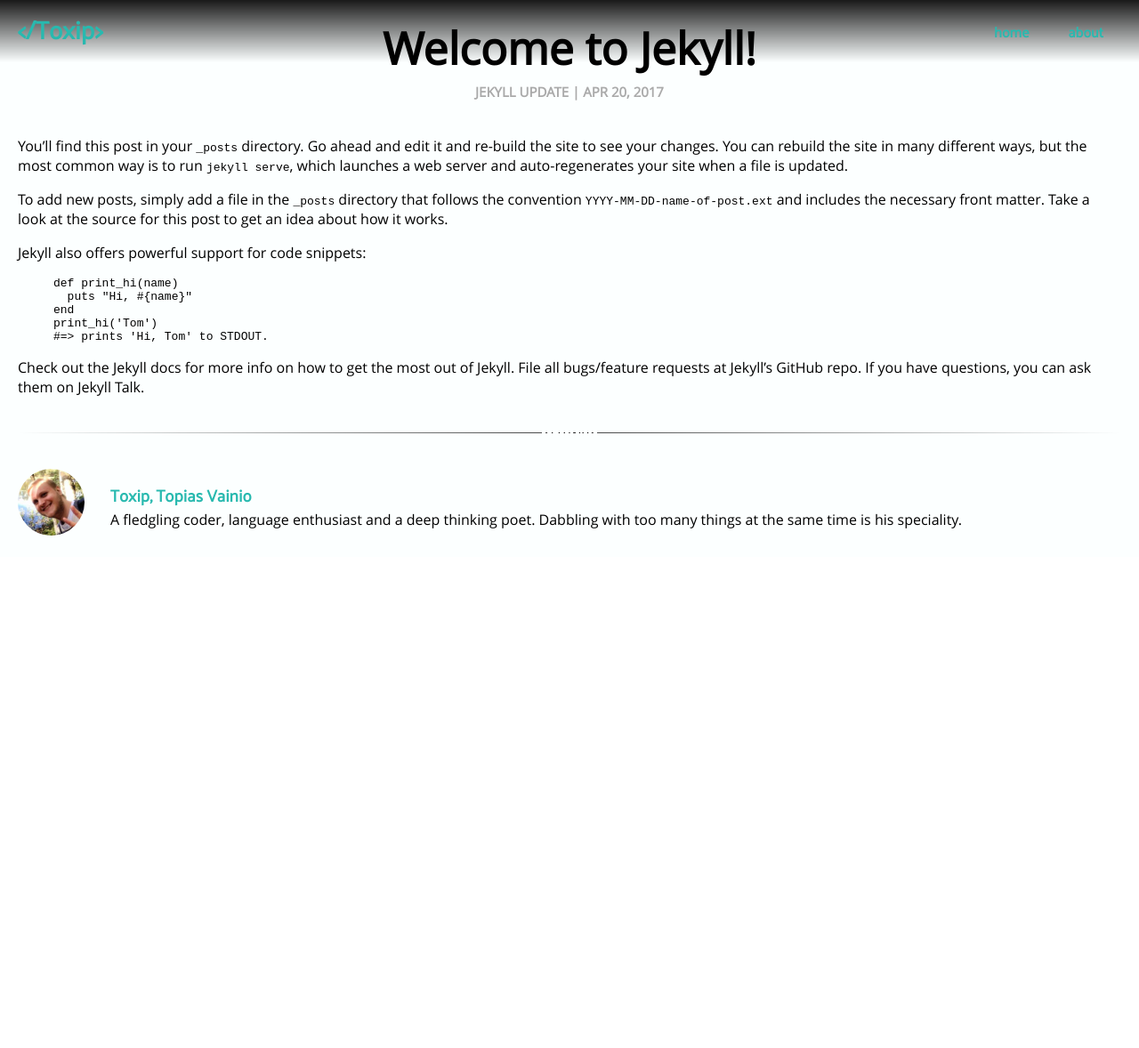
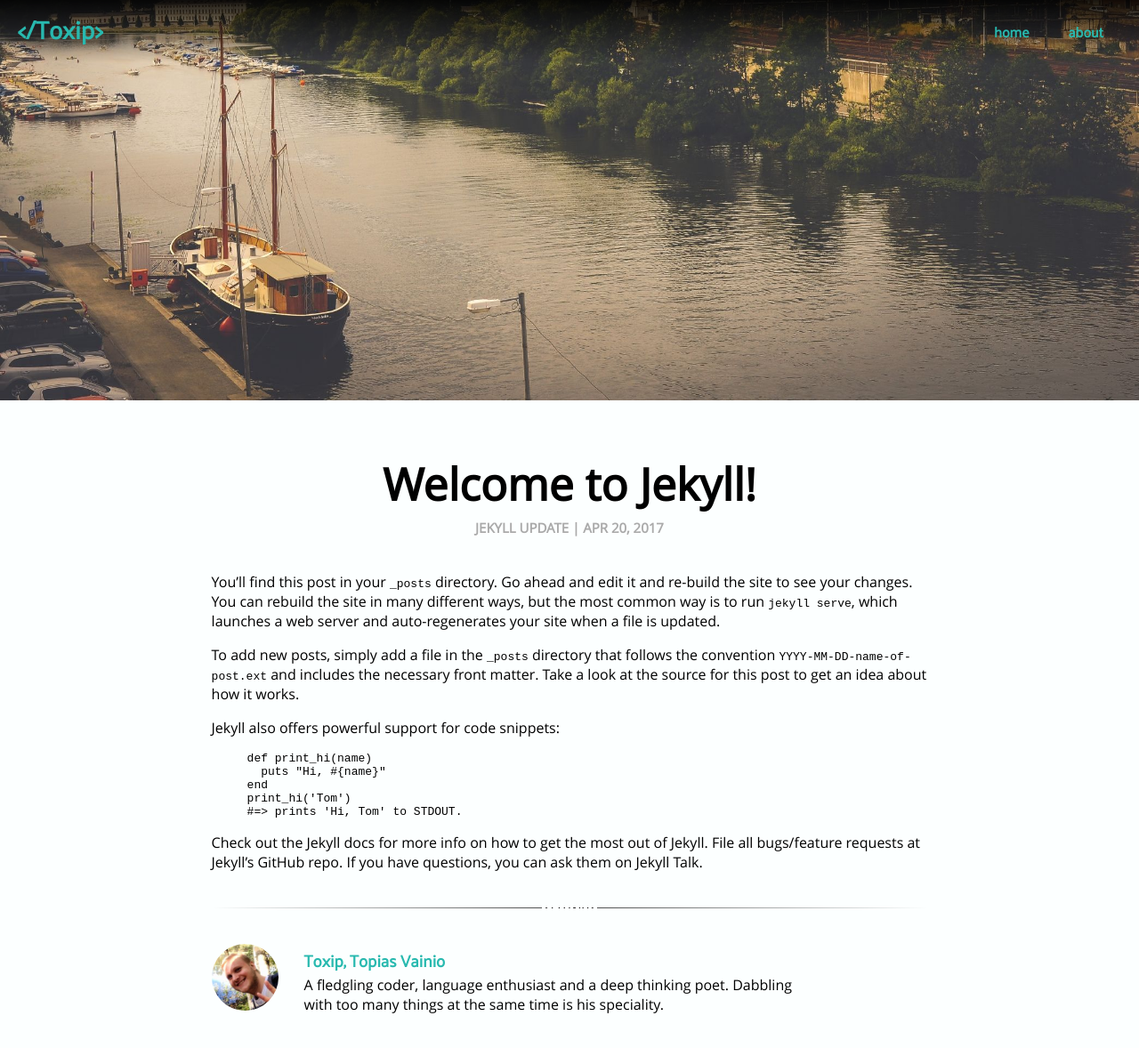
Before and after one commit to topiasv/toxip.net, a Jekyll site: the page built from _posts/2017-04-20-welcome-to-jekyll.markdown, in a window 1280 px wide and 1200 px high. Shown: the top 1178 px of the window at 89% size. Built offline with Jekyll 4.4.1, drawn with Linux system fonts in a browser that asks for light colours; nearby versions of some CDN libraries.

Commit message:
Fix header and author info

```diff
--- a/_layouts/post.html
+++ b/_layouts/post.html
@@ -1,6 +1,9 @@
 ---
 layout: toxip
 ---
+
+<div class="header snap-to-bot" style="background-image: url('/img/{% if page.header-img %}{{ page.header-img }}{% else %}{{ site.header-img }}{% endif %}');"></div>
+<div class="content">
   <article class="post" itemscope itemtype="http://schema.org/BlogPosting">
 
     <header class="post-header">
@@ -33,3 +36,4 @@
     {% include disqus_comments.html %}
     {% endif %}
   </article>
+</div>
--- a/css/main.css
+++ b/css/main.css
@@ -143,13 +143,17 @@
   padding: 40px;
 }
 
-.blog-header {
+.header {
   display: table;
   width: 100%;
   height: 450px;
   background-repeat: no-repeat;
   background-position: 100% 50%;
   background-size: 100%;
+}
+
+.snap-to-bot {
+  background-position: 100% bottom;
 }
 
 .blog-title-container {
@@ -363,7 +367,7 @@
 
 .post-author-bio {
   float: left;
-  width: 100%;
+  width: 90%;
   margin: 0 20px 0 20px;
 }
 
@@ -409,10 +413,7 @@
     font-size: 40px;
   }
 
-  .blog-header {
-    background-repeat: no-repeat;
-    background-position: 100% 50%;
-    background-size: 100%;
+  .header {
     height: 250px;
   }
 
@@ -443,11 +444,13 @@
     font-size: 30px;
   }
 
-  .blog-header {
-    background-repeat: no-repeat;
-    background-position: 100% 50%;
+  .header {
+    height: 180px;
+  }
+
+  .bigger-header {
+    height: 250px;
     background-size: 130%;
-    height: 250px;
   }
 
   .heading-container {
@@ -615,6 +618,26 @@
     outline: 0;
     transition: background-color ease .1s, position .3s;
   }
+
+  .post-author-container {
+    text-align: center;
+  }
+
+  .post-avatar-link {
+    display: block;
+    text-align: center;
+  }
+
+  .post-author h3 {
+    float: none;
+    margin: 15px 0;
+  }
+
+  .post-author-bio {
+    float: none;
+    width: 100%;
+    margin: 0;
+  }
 }
 
 @media screen and (max-width: 400px) {
@@ -631,7 +654,3 @@
     height: 140px;
   }
 }
-
-@media screen and (max-width: 320px) {
-
-}
--- a/index.html
+++ b/index.html
@@ -6,7 +6,7 @@
 header-img: writer.jpg
 ---
 
-<div class="blog-header" style="background-image: url('/img/{% if page.header-img %}{{ page.header-img }}{% else %}{{ site.header-img }}{% endif %}');">
+<div class="header bigger-header" style="background-image: url('/img/{% if page.header-img %}{{ page.header-img }}{% else %}{{ site.header-img }}{% endif %}');">
   <div class="blog-title-container">
     <div class="vertical">
       <div class="blog-heading">
```
Also changed, not shown: _includes/header.html (+1 -11 lines). Lines whose indentation alone changed are shown as unchanged.
